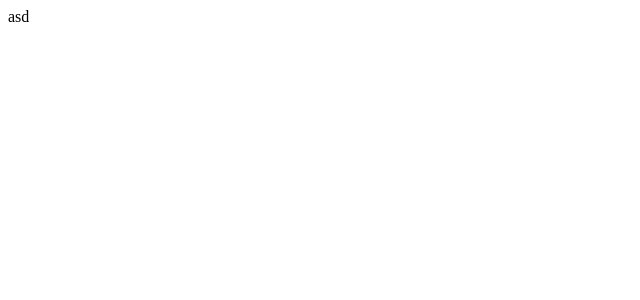
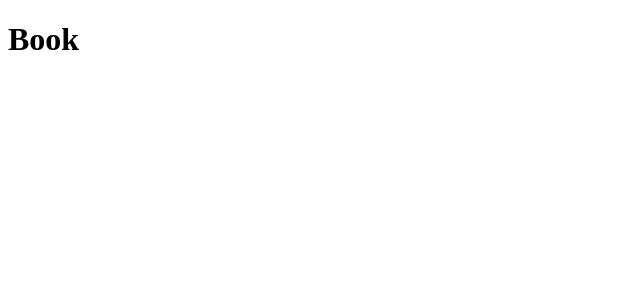
Before and after one commit to seungjin-le/My_BookShelf, a React (Create React App) app: page / in a window 1280 px wide. Shown: the top 300 px of the page, without its empty margins (0-640 px from the left). Built offline with nearby package versions, Linux system fonts and the light colour scheme.

Commit message:
react-router 설정, NotFound Page추가

```diff
--- a/src/App.tsx
+++ b/src/App.tsx
@@ -5,15 +5,20 @@ import SignIn from './page/signin';
 import Detail from './page/detail';
 import Edit from './page/edit';
 import Add from './page/add';
+import NotFound from './page/home/notFound';
+
 
 const App = () => {
   return (
     <Routes>
-      <Route path={'/'} element={<Home />}/>
+      <Route path={'/'} element={<Home title={'Book'}/>}/>
       <Route path={'/signin'} element={<SignIn />}/>
+      <Route path={'/edit/:id'} element={<Edit />}/>
       <Route path={'/book/:id'} element={<Detail />}/>
       <Route path={'/add'} element={<Add />}/>
-      <Route path={'/edit'} element={<Edit />}/>
+
+      {/* Not Found */}
+      <Route path={'*'} element={<NotFound />}/>
     </Routes>
   );
 };
--- a/src/page/edit.tsx
+++ b/src/page/edit.tsx
@@ -3,7 +3,7 @@ import React from 'react';
 const Edit = () => {
   return (
     <div>
-
+      asd
     </div>
   );
 };
--- a/src/page/home/index.tsx
+++ b/src/page/home/index.tsx
@@ -8,7 +8,6 @@ type GetProps = {
 const Home = ({ title }: GetProps) => {
   return (
     <div>
-      asd
       <h1>{title}</h1>
     </div>
   );
--- /dev/null
+++ b/src/page/home/notFound.jsx
@@ -0,0 +1,11 @@
+import React from 'react';
+
+const NotFound = () => {
+  return (
+    <div>
+      <h1> Not Found</h1>
+    </div>
+  );
+};
+
+export default NotFound;
```
